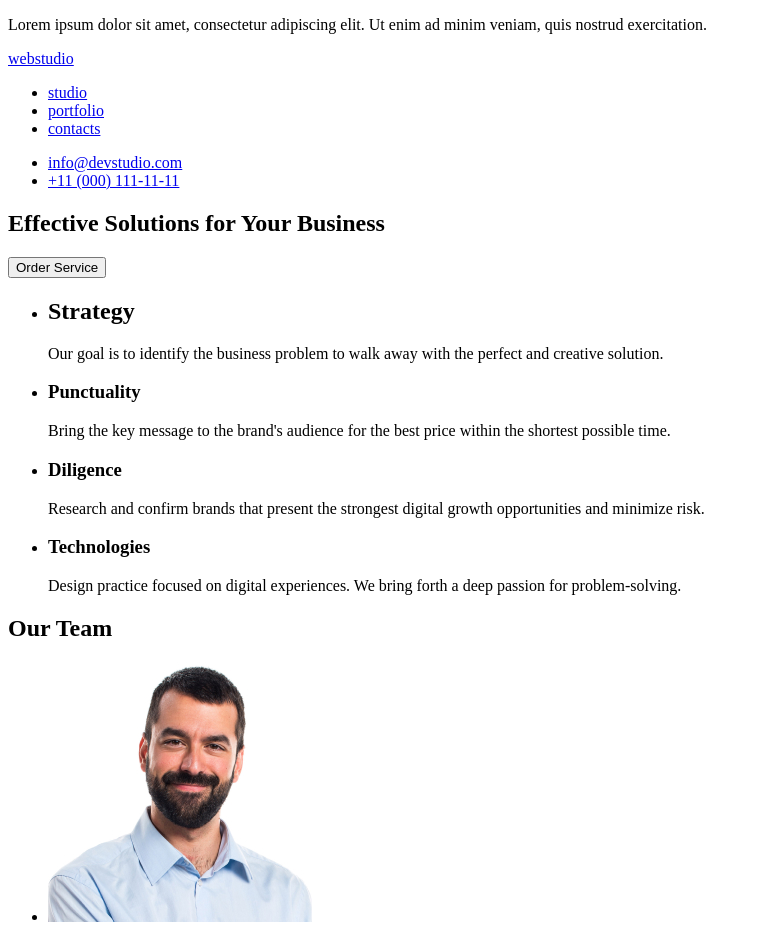
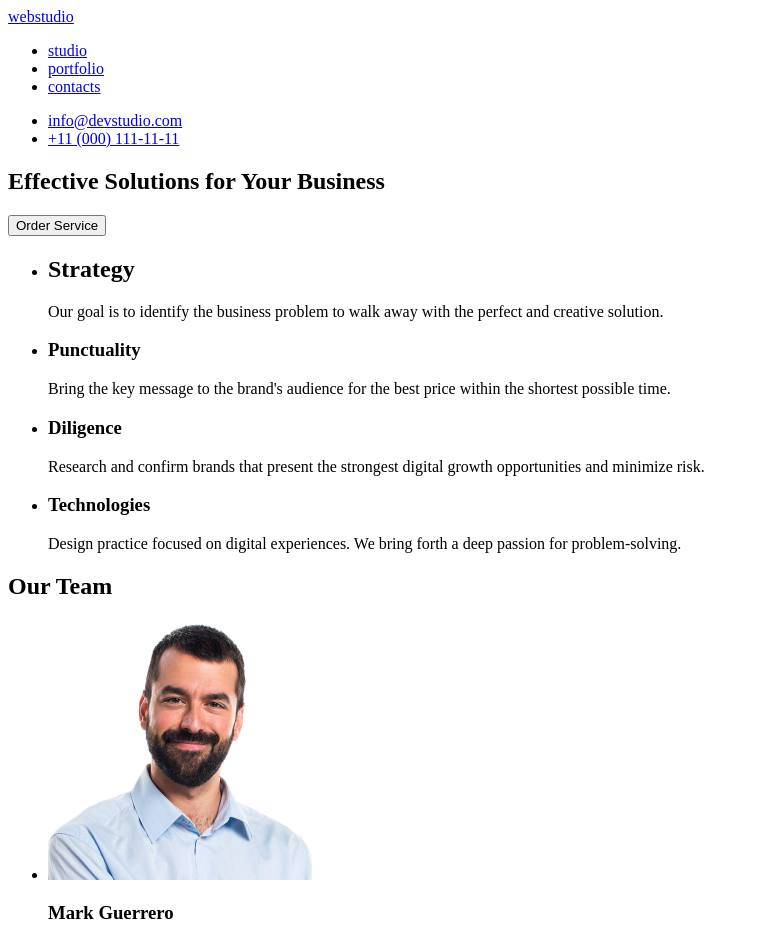
Before and after one commit to furkangoit/goit-markup-hw-01-, a plain HTML site: page index.html in a window 1280 px wide. Shown: the top 927 px of the page, without its empty margins (0-759 px from the left). Drawn offline with Linux system fonts and the light colour scheme.

Commit message:
Update index.html

```diff
--- a/index.html
+++ b/index.html
@@ -7,7 +7,6 @@
 </head>
 
 <body>
-  <p>Lorem ipsum dolor sit amet, consectetur adipiscing elit. Ut enim ad minim veniam, quis nostrud exercitation.</p>
   <header>
     <nav>
     <a href="#" target="_self">webstudio</a>
```
